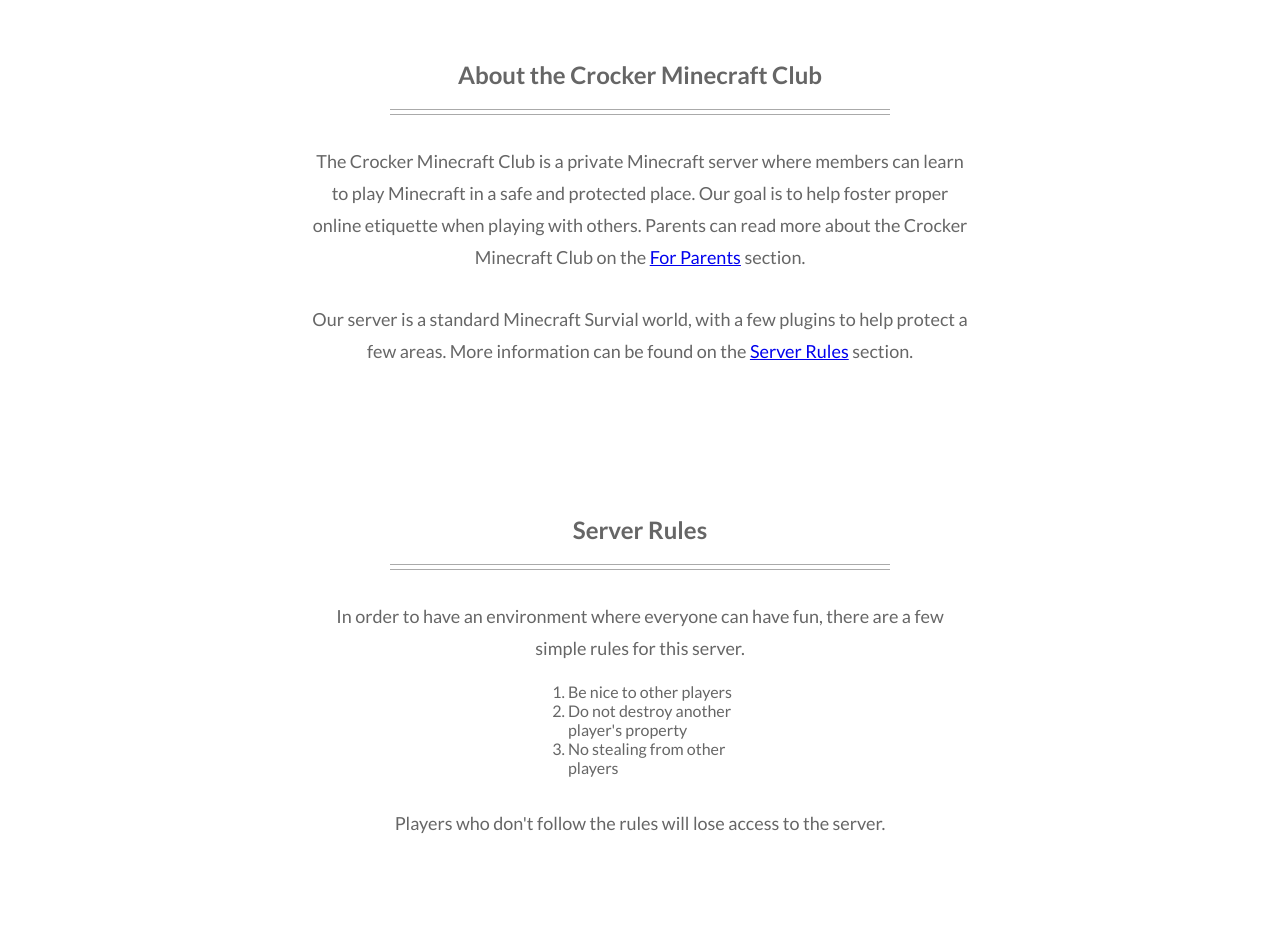
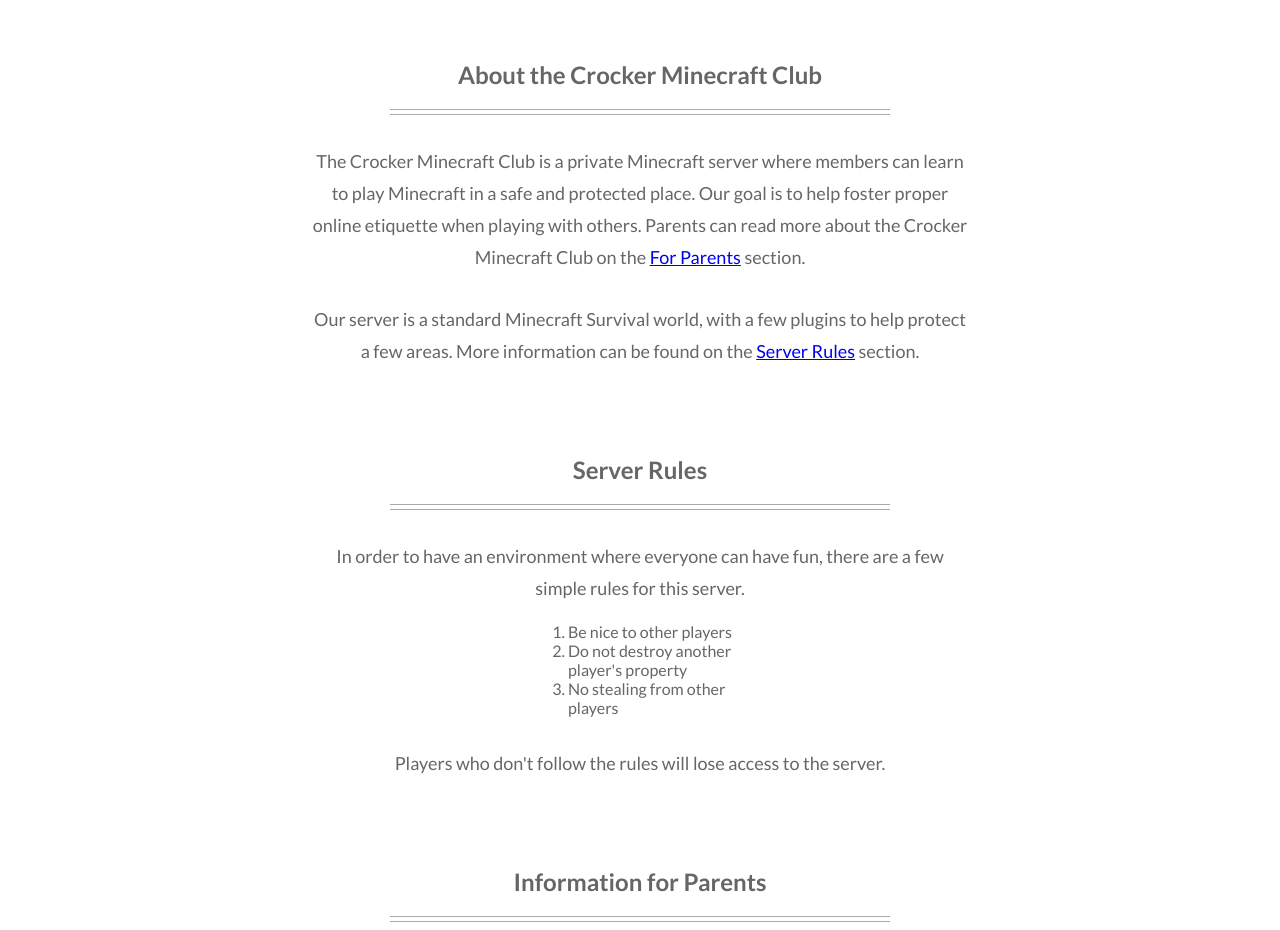
Before and after one commit to JoeDoyle23/crocker-minecraft.club, a website: page public/index.html in a window 1280 px wide. Shown: the part 832-1762 px from the top of the page. Drawn offline with Linux system fonts and the light colour scheme.

Commit message:
Typo and style fix

```diff
--- a/public/css/styles.css
+++ b/public/css/styles.css
@@ -137,7 +137,6 @@
 
 .section-container {
     margin: 0 auto;
-    padding-bottom: 60px;
     width: 70%;
 }
 
--- a/public/index.html
+++ b/public/index.html
@@ -36,7 +36,7 @@
                 read more about the Crocker Minecraft Club on the <a href="#for-parents">For Parents</a> section.
             </p>
             <p>
-                Our server is a standard Minecraft Survial world, with a few plugins to help protect a few areas. More information
+                Our server is a standard Minecraft Survival world, with a few plugins to help protect a few areas. More information
                 can be found on the <a href="#server-rules">Server Rules</a> section.
             </p>
         </div>
```
